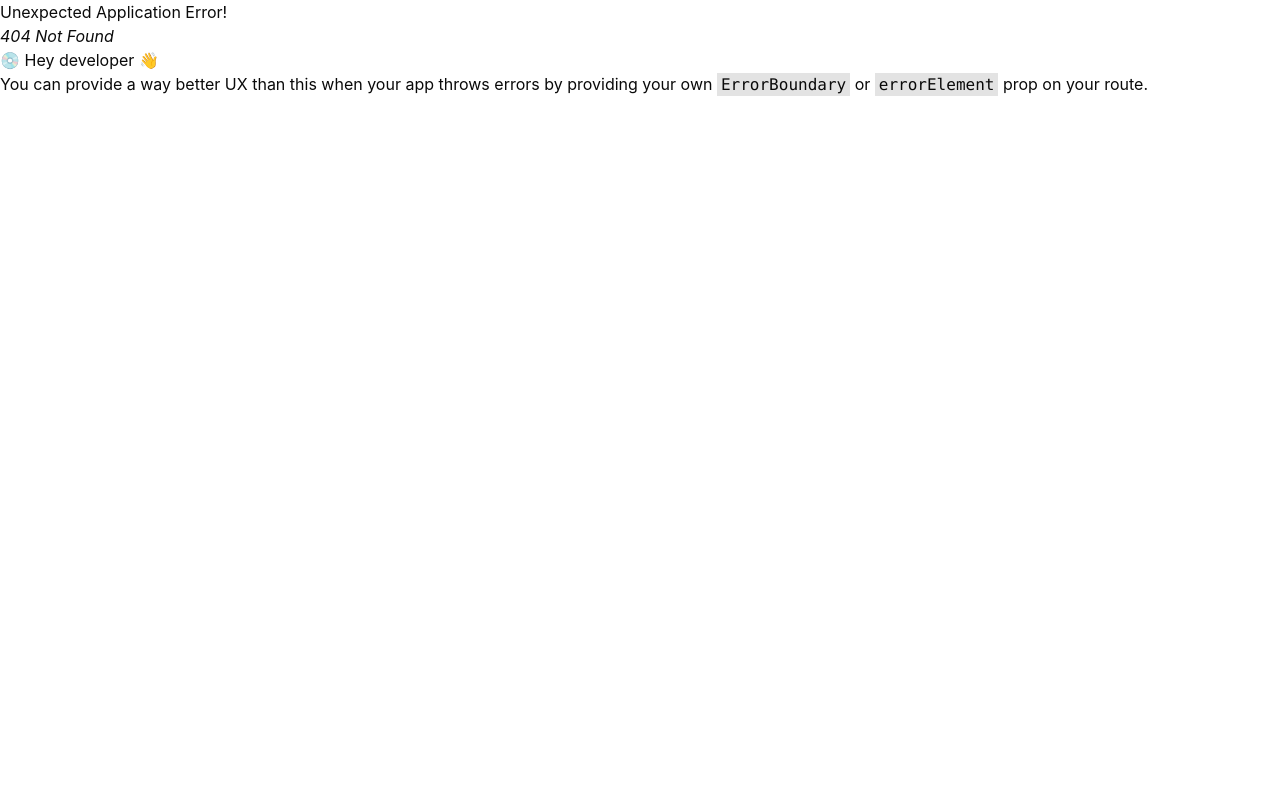
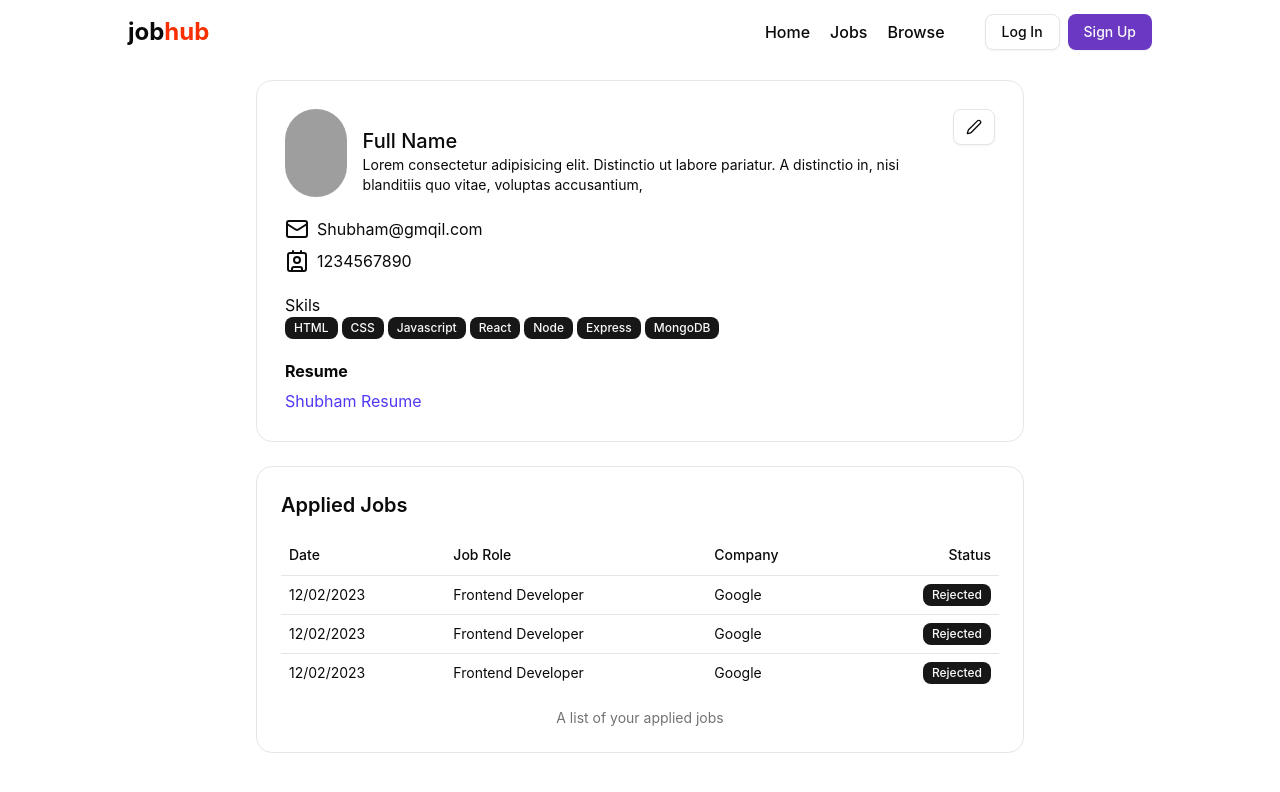
Before and after one commit to 04Shubhampatil/Job-Portel-App, a React (Vite) app in the folder frontend/: page /profile in a window 1280 px wide. Before the commit this address had no page. Shown: the top 792 px of the page. Built offline with nearby package versions, Linux system fonts and the light colour scheme; grey boxes are pictures that could not be loaded.

Commit message:
feat: add profile and browse components, enhance job filtering, and implement applied jobs table
Signed-off-by: 04Shubhampatil <04Shubhampatil>

```diff
--- a/frontend/src/auth/Login.jsx
+++ b/frontend/src/auth/Login.jsx
@@ -8,7 +8,7 @@ import { Link, useNavigate } from "react-router-dom";
 import axios from "axios";
 import { toast } from "sonner";
 import { useDispatch, useSelector } from "react-redux";
-import { setLoading } from "../redux/authSlice";
+import { setLoading, setUser } from "../redux/authSlice";
 import { Loader2 } from "lucide-react";
 
 function Login() {
@@ -42,6 +42,7 @@ function Login() {
         }
       );
       if (res.data.success) {
+        dispatch(setUser(res.data.user));
         setTimeout(() => {
           navigate("/");
         }, 1000);
--- /dev/null
+++ b/frontend/src/components/AppliedJobsTable.jsx
@@ -0,0 +1,45 @@
+import React, { Component } from "react";
+import {
+  Table,
+  TableBody,
+  TableCaption,
+  TableCell,
+  TableHead,
+  TableHeader,
+  TableRow,
+} from "@/components/ui/table";
+import { Badge } from "./ui/badge";
+
+export class AppliedJobsTable extends Component {
+  render() {
+    return (
+      <div>
+        <Table>
+          <TableCaption>A list of your applied jobs</TableCaption>
+          <TableHeader>
+            <TableRow>
+              <TableHead>Date</TableHead>
+              <TableHead>Job Role</TableHead>
+              <TableHead >Company</TableHead>
+              <TableHead className="text-right">Status</TableHead>
+            </TableRow>
+          </TableHeader>
+          <TableBody>
+            {[1, 2, 3].map((item, index) => (
+              <TableRow key={index}>
+                <TableCell>12/02/2023</TableCell>
+                <TableCell>Frontend Developer</TableCell>
+                <TableCell>Google</TableCell>
+                <TableCell className="text-right">
+                  <Badge >Rejected</Badge>
+                </TableCell>
+              </TableRow>
+            ))}
+          </TableBody>
+        </Table>
+      </div>
+    );
+  }
+}
+
+export default AppliedJobsTable;
--- /dev/null
+++ b/frontend/src/components/Browse.jsx
@@ -0,0 +1,24 @@
+import React from "react";
+import Navbar from "./shared/Navbar";
+import Job from "./Job";
+
+const randomJobs = [1, 2, 3];
+
+function browse() {
+  return (
+    <div>
+      <Navbar />
+      <div className="max-w-6xl mx-auto my-10">
+        <h1 className="font-bold text-xl my-10">Search Result({randomJobs.length})</h1>
+
+        <div className=" grid grid-cols-3 gap-3 ">
+          {randomJobs.map((item, index) => {
+            return <Job />;
+          })}
+        </div>
+      </div>
+    </div>
+  );
+}
+
+export default browse;
--- a/frontend/src/components/FilterCard.jsx
+++ b/frontend/src/components/FilterCard.jsx
@@ -1,9 +1,45 @@
-import React from 'react'
+import React from "react";
+import { Label } from "@/components/ui/label";
+import { RadioGroup, RadioGroupItem } from "@/components/ui/radio-group";
+
+const filterData = [
+  {
+    filterType: "Location",
+    array: ["Pune", "Mumbai", "Delhi", "Bangalore", "Hyderabad"],
+  },
+
+  {
+    filterType: "Industry",
+    array: ["Frontend", "Backend", "Fullstack"],
+  },
+  {
+    filterType: "Salary",
+    array: ["0-40k", "42k-1lakh", "1-2lakh"],
+  },
+];
 
 function FilterCard() {
   return (
-    <div>FilterCard</div>
-  )
+    <div className=" w-full bg-white p-3 rounded-md">
+      <h1 className="text-lg font-semibold">Filter Jobs</h1>
+      <hr className="my-3" />
+      {filterData.map((data, i) => (
+        <div key={i} className="mb-3">
+          <h2 className="font-semibold text-md mb-1">{data.filterType}</h2>
+          <RadioGroup>
+            {data.array.map((item, index) => {
+              return (
+                <div className="flex items-center space-x-2  text-sm" key={index}>
+                  <RadioGroupItem value={item}  />
+                  <Label>{item}</Label>
+                </div>
+              );
+            })}
+          </RadioGroup>
+        </div>
+      ))}
+    </div>
+  );
 }
 
-export default FilterCard
+export default FilterCard;
--- a/frontend/src/components/Job.jsx
+++ b/frontend/src/components/Job.jsx
@@ -7,7 +7,7 @@ import { Badge } from "@/components/ui/badge"
 
 function Job() {
   return (
-    <div className="p-4 rounded-md shadow-xl bg-white border-gray-100">
+    <div className="p-4 rounded-md shadow-xl bg-white border-gray-100 ">
       <div className="flex items-center justify-between">
         <p className="item-sm text-gray-500">2 day ago </p>
       <Button variant={"outline"} className={"rounded-full"} size={"icon"}>
--- a/frontend/src/components/Jobs.jsx
+++ b/frontend/src/components/Jobs.jsx
@@ -9,7 +9,7 @@ function Jobs() {
   return (
     <div>
       <Navbar />
-      <div className="max-w-6xl mx-auto mt-5 ">
+      <div className="max-w-6xl mx-auto mt-5  ">
         <div className="flex gap-5">
           <div className="w-20%">
             <FilterCard />
--- /dev/null
+++ b/frontend/src/components/Profile.jsx
@@ -0,0 +1,93 @@
+import React from "react";
+import Navbar from "./shared/Navbar";
+import { Avatar, AvatarImage } from "@radix-ui/react-avatar";
+import { Button } from "./ui/button";
+import { Mail, Pen, Contact } from "lucide-react";
+import { Badge } from "./ui/badge";
+import { Label } from "@radix-ui/react-label";
+import AppliedJobsTable from "./AppliedJobsTable.jsx";
+
+const Skils = [
+  "HTML",
+  "CSS",
+  "Javascript",
+  "React",
+  "Node",
+  "Express",
+  "MongoDB",
+];
+
+const isResume = true;
+
+function Profile() {
+  return (
+    <div>
+      <Navbar />
+      <div className="max-w-3xl mx-auto bg-white border border-gray-200 rounded-2xl my-4 p-7">
+        <div className="flex  justify-between gap-4 ">
+          <div className="flex items-center gap-4">
+            <Avatar className="h-22 w-22 rounded-full overflow-hidden">
+              <AvatarImage
+                src="https://www.pngall.com/wp-content/uploads/2016/06/Microsoft-Windows-PNG-Picture.png"
+                alt="profile"
+                className="h-22 w-22 object-cover"
+              />
+            </Avatar>
+            <div>
+              <h1 className="mt-4 text-xl font-medium">Full Name</h1>
+              <p className="text-sm ">
+                Lorem consectetur adipisicing elit. Distinctio ut labore
+                pariatur. A distinctio in, nisi blanditiis quo vitae, voluptas
+                accusantium,
+              </p>
+            </div>
+          </div>
+          <Button className="text-right " variant={"outline"}>
+            <Pen />
+          </Button>
+        </div>
+        <div className="my-5 ">
+          <div className="flex items-center gap-2 my-2">
+            <Mail />
+            <span>Shubham@gmqil.com</span>
+          </div>
+          <div className="flex items-center gap-2 my-2">
+            <Contact />
+            <span>1234567890</span>
+          </div>
+        </div>
+        <div className="my-5 ">
+          <h1>Skils</h1>
+          <div className="flex items-center gap-1">
+            {Skils.length !== 0 ? (
+              Skils.map((item, index) => <Badge key={index}>{item}</Badge>)
+            ) : (
+              <span>NA</span>
+            )}
+          </div>
+        </div>
+        <div className="grid w-full max-w-sm items-center gap-1.5">
+          <Label className="text-md font-bold">Resume</Label>
+          {isResume ? (
+            <a
+              target="blanck"
+              href="https://www.linkedin.com/in/shubham-patil-9773032b4/"
+              className="text-indigo-600 w-full hover:underline cursor-pointer"
+            >
+              Shubham Resume
+            </a>
+          ) : (
+            <span>NA</span>
+          )}
+        </div>
+      </div>
+        <div className="max-w-3xl mx-auto mt-6 p-6 border bg-white rounded-2xl">
+          <h1 className="text-xl font-semibold mb-4">Applied Jobs</h1>
+          <AppliedJobsTable />
+        </div>
+
+    </div>
+  );
+}
+
+export default Profile;
--- a/frontend/src/components/shared/Navbar.jsx
+++ b/frontend/src/components/shared/Navbar.jsx
@@ -7,8 +7,9 @@ import {
 import { Avatar, AvatarFallback, AvatarImage } from "@/components/ui/avatar";
 import { Button } from "@/components/ui/button";
 import { User2, LogOut } from "lucide-react";
+import { useSelector } from "react-redux";
 function Navbar() {
-  const user = false;
+  const {user} = useSelector((state) => state.auth);
   return (
     <div className="bg-white">
       <div className="flex items-center justify-between  max-w-5xl h-16 mx-auto">
@@ -21,7 +22,7 @@ function Navbar() {
           <ul className="flex font-medium items-center gap-5">
             <li><Link to="/">Home</Link></li>
             <li><Link to="/jobs">Jobs</Link> </li>
-            <li><Link to="/companies">Companies</Link> </li>
+            <li><Link to="/browse">Browse</Link> </li>
           </ul>
 
           {!user ? ( //chack karna hai ki user true hai ya false hai
@@ -61,7 +62,7 @@ function Navbar() {
                 <div className="flex flex-col my-2  text-gray-600">
                   <div className="flex items-center gap-1 cursor-pointer">
                     <User2 />
-                    <Button variant="link">View Profile</Button>
+                    <Button variant="link"><Link to="/profile">Profile</Link></Button>
                   </div>
                   <div className="flex items-center gap-1 cursor-pointer">
                     <LogOut />
--- /dev/null
+++ b/frontend/src/components/ui/table.jsx
@@ -0,0 +1,121 @@
+import * as React from "react"
+
+import { cn } from "@/lib/utils"
+
+function Table({
+  className,
+  ...props
+}) {
+  return (
+    <div data-slot="table-container" className="relative w-full overflow-x-auto">
+      <table
+        data-slot="table"
+        className={cn("w-full caption-bottom text-sm", className)}
+        {...props} />
+    </div>
+  );
+}
+
+function TableHeader({
+  className,
+  ...props
+}) {
+  return (
+    <thead
+      data-slot="table-header"
+      className={cn("[&_tr]:border-b", className)}
+      {...props} />
+  );
+}
+
+function TableBody({
+  className,
+  ...props
+}) {
+  return (
+    <tbody
+      data-slot="table-body"
+      className={cn("[&_tr:last-child]:border-0", className)}
+      {...props} />
+  );
+}
+
+function TableFooter({
+  className,
+  ...props
+}) {
+  return (
+    <tfoot
+      data-slot="table-footer"
+      className={cn("bg-muted/50 border-t font-medium [&>tr]:last:border-b-0", className)}
+      {...props} />
+  );
+}
+
+function TableRow({
+  className,
+  ...props
+}) {
+  return (
+    <tr
+      data-slot="table-row"
+      className={cn(
+        "hover:bg-muted/50 data-[state=selected]:bg-muted border-b transition-colors",
+        className
+      )}
+      {...props} />
+  );
+}
+
+function TableHead({
+  className,
+  ...props
+}) {
+  return (
+    <th
+      data-slot="table-head"
+      className={cn(
+        "text-foreground h-10 px-2 text-left align-middle font-medium whitespace-nowrap [&:has([role=checkbox])]:pr-0 [&>[role=checkbox]]:translate-y-[2px]",
+        className
+      )}
+      {...props} />
+  );
+}
+
+function TableCell({
+  className,
+  ...props
+}) {
+  return (
+    <td
+      data-slot="table-cell"
+      className={cn(
+        "p-2 align-middle whitespace-nowrap [&:has([role=checkbox])]:pr-0 [&>[role=checkbox]]:translate-y-[2px]",
+        className
+      )}
+      {...props} />
+  );
+}
+
+function TableCaption({
+  className,
+  ...props
+}) {
+  return (
+    <caption
+      data-slot="table-caption"
+      className={cn("text-muted-foreground mt-4 text-sm", className)}
+      {...props} />
+  );
+}
+
+export {
+  Table,
+  TableHeader,
+  TableBody,
+  TableFooter,
+  TableHead,
+  TableRow,
+  TableCell,
+  TableCaption,
+}
--- a/frontend/src/index.css
+++ b/frontend/src/index.css
@@ -122,6 +122,9 @@
     sans-serif, "Apple Color Emoji", "Segoe UI Emoji", "Segoe UI Symbol",
     "Noto Color Emoji";
 }
+/* hide-scrollbar.css */
+
+
 
 @layer base {
   * {
--- a/frontend/src/redux/authSlice.js
+++ b/frontend/src/redux/authSlice.js
@@ -4,14 +4,18 @@ const authSlice = createSlice({
   name: "auth",
   initialState: {
     loading: false,
+    user: null
   },
   reducers: {
 
     setLoading: (state, action) => {
       state.loading = action.payload;
     },
+    setUser: (state, action) => {
+      state.user = action.payload;
+    },
   },
 });
 
-export const { setLoading } = authSlice.actions;
+export const { setLoading, setUser} = authSlice.actions;
 export default authSlice.reducer;
```
Also changed, not shown: frontend/src/App.jsx (+12 -2 lines).
